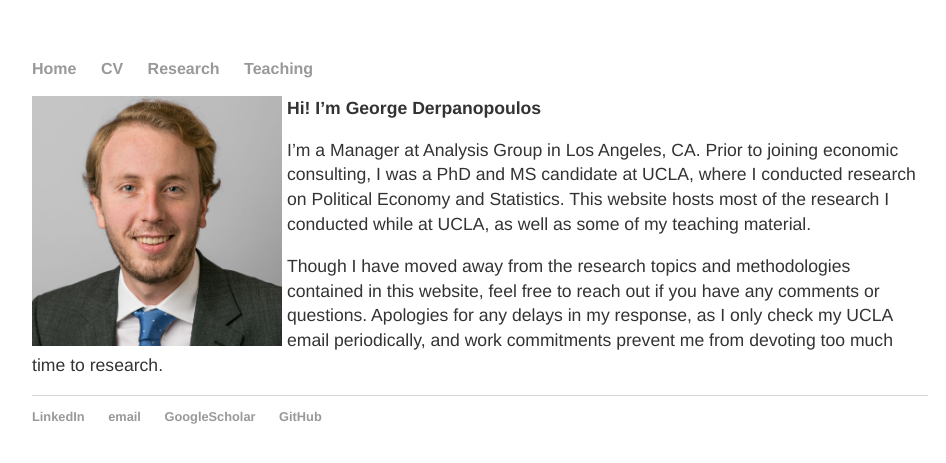
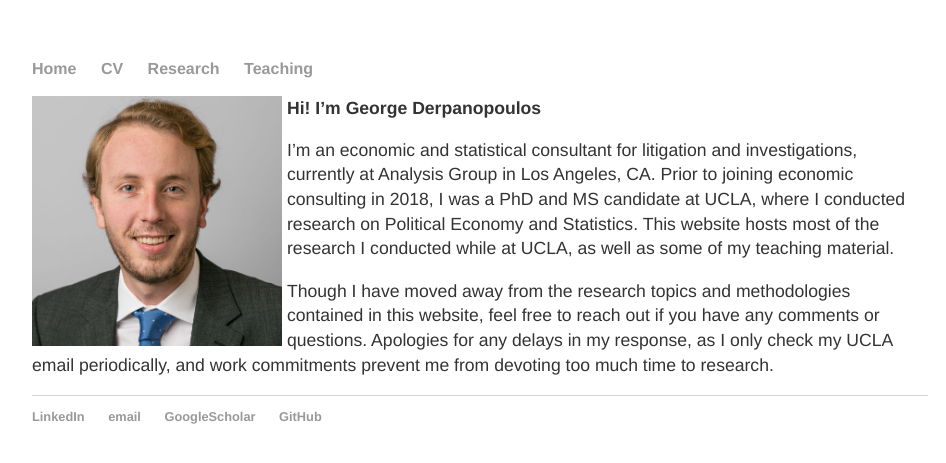
Before and after one commit to georgederpa/georgederpa, a Jekyll site: the page built from index.md, in a window 1280 px wide. Shown: the top 463 px of the page, without its empty margins (160-1106 px from the left). Built offline with Jekyll 4.4.1, drawn with Linux system fonts in a browser that asks for light colours; our own code applies the rules of GitHub Pages for plain Markdown files.

Commit message:
Update index.md

```diff
--- a/index.md
+++ b/index.md
@@ -2,6 +2,6 @@
 
 **Hi! I'm George Derpanopoulos**
 
-I'm a Manager at Analysis Group in Los Angeles, CA. Prior to joining economic consulting, I was a PhD and MS candidate at UCLA, where I conducted research on Political Economy and Statistics. This website hosts most of the research I conducted while at UCLA, as well as some of my teaching material.
+I'm an economic and statistical consultant for litigation and investigations, currently at Analysis Group in Los Angeles, CA. Prior to joining economic consulting in 2018, I was a PhD and MS candidate at UCLA, where I conducted research on Political Economy and Statistics. This website hosts most of the research I conducted while at UCLA, as well as some of my teaching material.
 
 Though I have moved away from the research topics and methodologies contained in this website, feel free to reach out if you have any comments or questions. Apologies for any delays in my response, as I only check my UCLA email periodically, and work commitments prevent me from devoting too much time to research.
```
